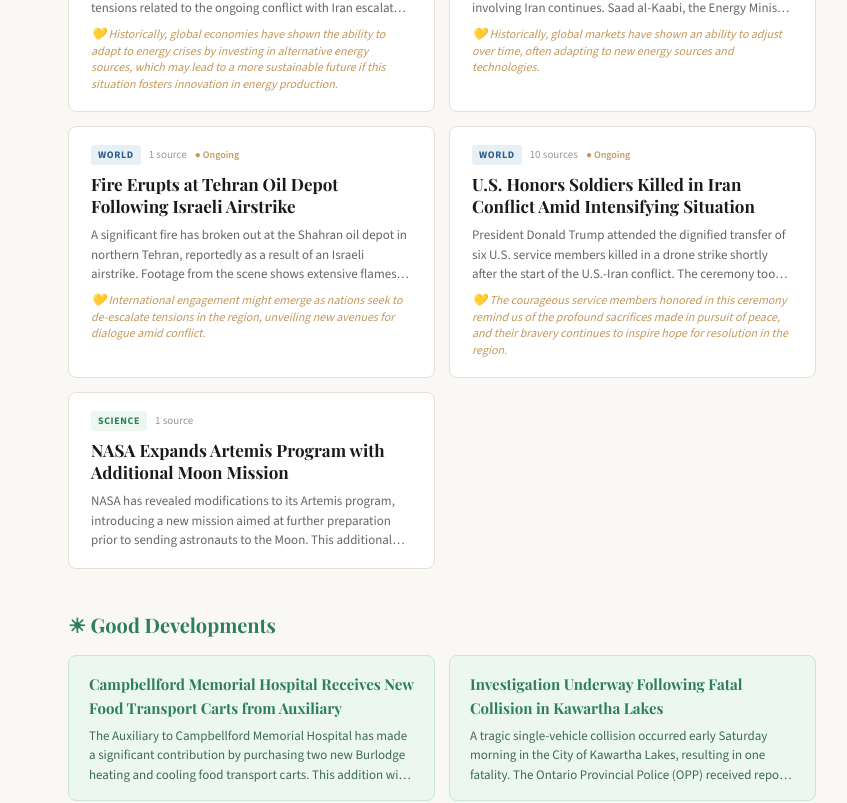
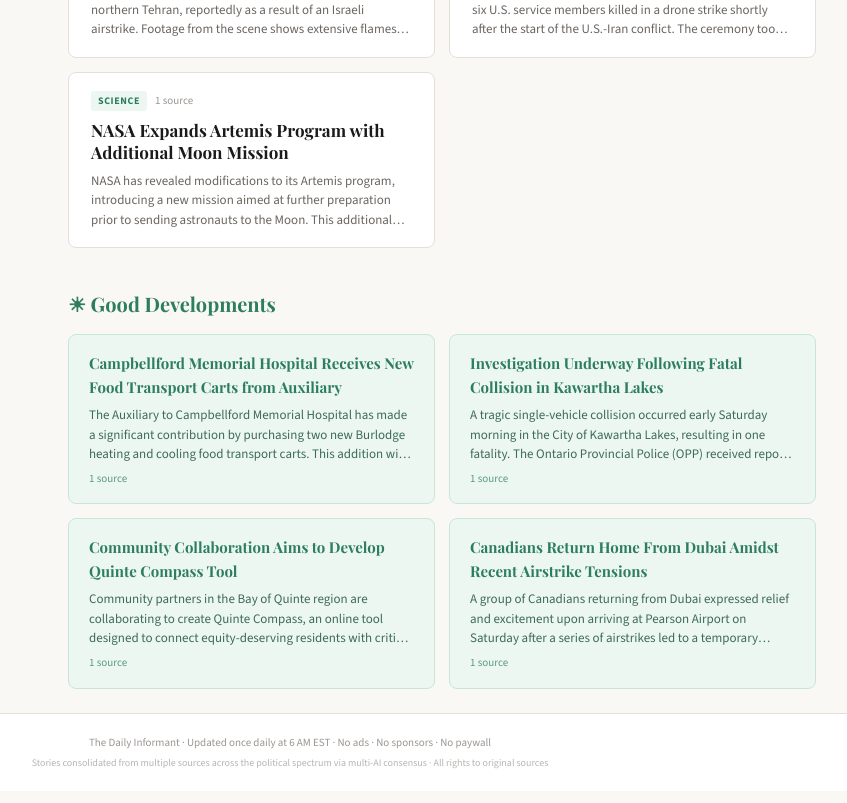
Before and after one commit to pickettdad/daily-informant, a Next.js app: page / in a window 1280 px wide. Shown: the part 1200-2003 px from the top of the page, without its empty margins (350-1197 px from the left). Built offline with nearby package versions, Linux system fonts and the light colour scheme.

Commit message:
Update DailyEdition.tsx

```diff
--- a/app/DailyEdition.tsx
+++ b/app/DailyEdition.tsx
@@ -99,13 +99,45 @@ function StoryCard({ article }: { article: any }) {
       }}>
         {article.summary || article.context || ""}
       </p>
+    </Link>
+  );
+}
 
-      {article.is_negative && article.positive_thought && (
-        <p style={{
-          fontSize: 12, color: s.gold, fontStyle: "italic",
-          marginTop: 8, lineHeight: 1.4,
-        }}>
-          💛 {article.positive_thought}
+function GoodNewsCard({ article }: { article: any }) {
+  return (
+    <Link
+      href={`/article/${article.slug}`}
+      style={{
+        display: "block", background: s.goodLight,
+        border: "1px solid #C8E6D8", borderRadius: 8,
+        padding: "16px 20px", textDecoration: "none", color: "inherit",
+        transition: "border-color 0.15s, box-shadow 0.15s",
+      }}
+      onMouseEnter={(e) => {
+        (e.currentTarget as HTMLElement).style.borderColor = s.good;
+        (e.currentTarget as HTMLElement).style.boxShadow = "0 2px 12px rgba(45,125,95,0.1)";
+      }}
+      onMouseLeave={(e) => {
+        (e.currentTarget as HTMLElement).style.borderColor = "#C8E6D8";
+        (e.currentTarget as HTMLElement).style.boxShadow = "none";
+      }}
+    >
+      <h4 style={{
+        fontFamily: s.display, fontSize: 15, fontWeight: 700,
+        color: s.good, marginBottom: 6,
+      }}>
+        {article.headline}
+      </h4>
+      <p style={{
+        fontSize: 13, color: "#3D6B55", lineHeight: 1.5,
+        display: "-webkit-box", WebkitLineClamp: 3,
+        WebkitBoxOrient: "vertical", overflow: "hidden",
+      }}>
+        {article.summary || article.context || ""}
+      </p>
+      {article.sources?.length > 0 && (
+        <p style={{ fontSize: 11, color: "#5A9A7A", marginTop: 6 }}>
+          {article.component_articles?.length || article.sources?.length || 1} source{(article.component_articles?.length || article.sources?.length || 1) !== 1 ? "s" : ""}
         </p>
       )}
     </Link>
@@ -267,7 +299,7 @@ export default function DailyEdition({ daily }: { daily: any }) {
             </div>
           )}
 
-          {/* Good Developments */}
+          {/* Good Developments — clickable cards */}
           {daily.good_developments?.length > 0 && activeFilter === "All" && (
             <section style={{ marginTop: 40 }}>
               <h2 style={{
@@ -277,25 +309,8 @@ export default function DailyEdition({ daily }: { daily: any }) {
                 ☀ Good Developments
               </h2>
               <div style={{ display: "grid", gridTemplateColumns: "repeat(2, 1fr)", gap: 14 }}>
-                {daily.good_developments.map((g: any, i: number) => (
-                  <div key={i} style={{
-                    background: s.goodLight, border: "1px solid #C8E6D8",
-                    borderRadius: 8, padding: "16px 20px",
-                  }}>
-                    <h4 style={{
-                      fontFamily: s.display, fontSize: 15, fontWeight: 700,
-                      color: s.good, marginBottom: 6,
-                    }}>
-                      {g.headline}
-                    </h4>
-                    <p style={{
-                      fontSize: 13, color: "#3D6B55", lineHeight: 1.5,
-                      display: "-webkit-box", WebkitLineClamp: 3,
-                      WebkitBoxOrient: "vertical", overflow: "hidden",
-                    }}>
-                      {g.summary || g.context || ""}
-                    </p>
-                  </div>
+                {daily.good_developments.map((g: any) => (
+                  <GoodNewsCard key={g.slug} article={g} />
                 ))}
               </div>
             </section>
```
